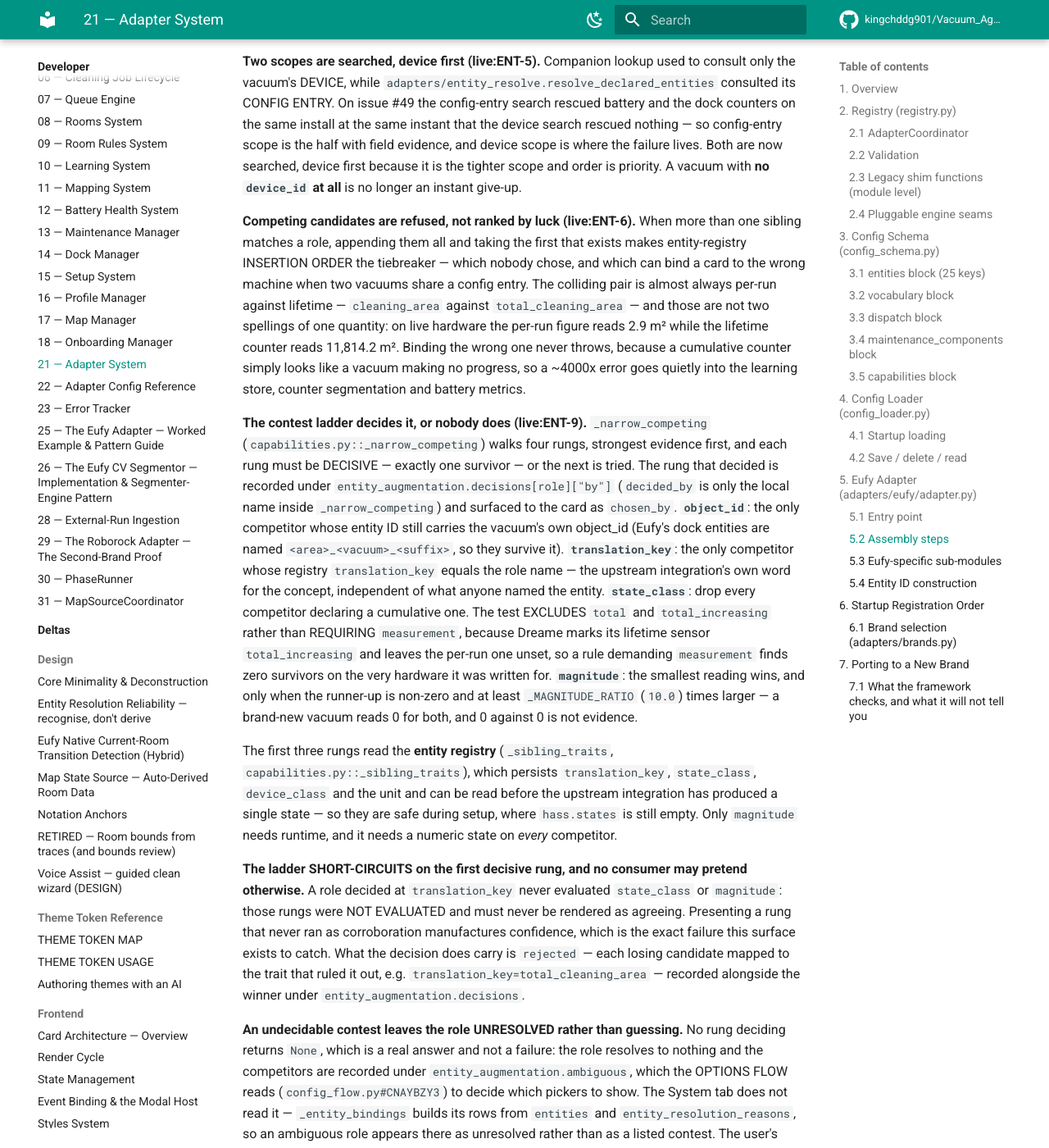
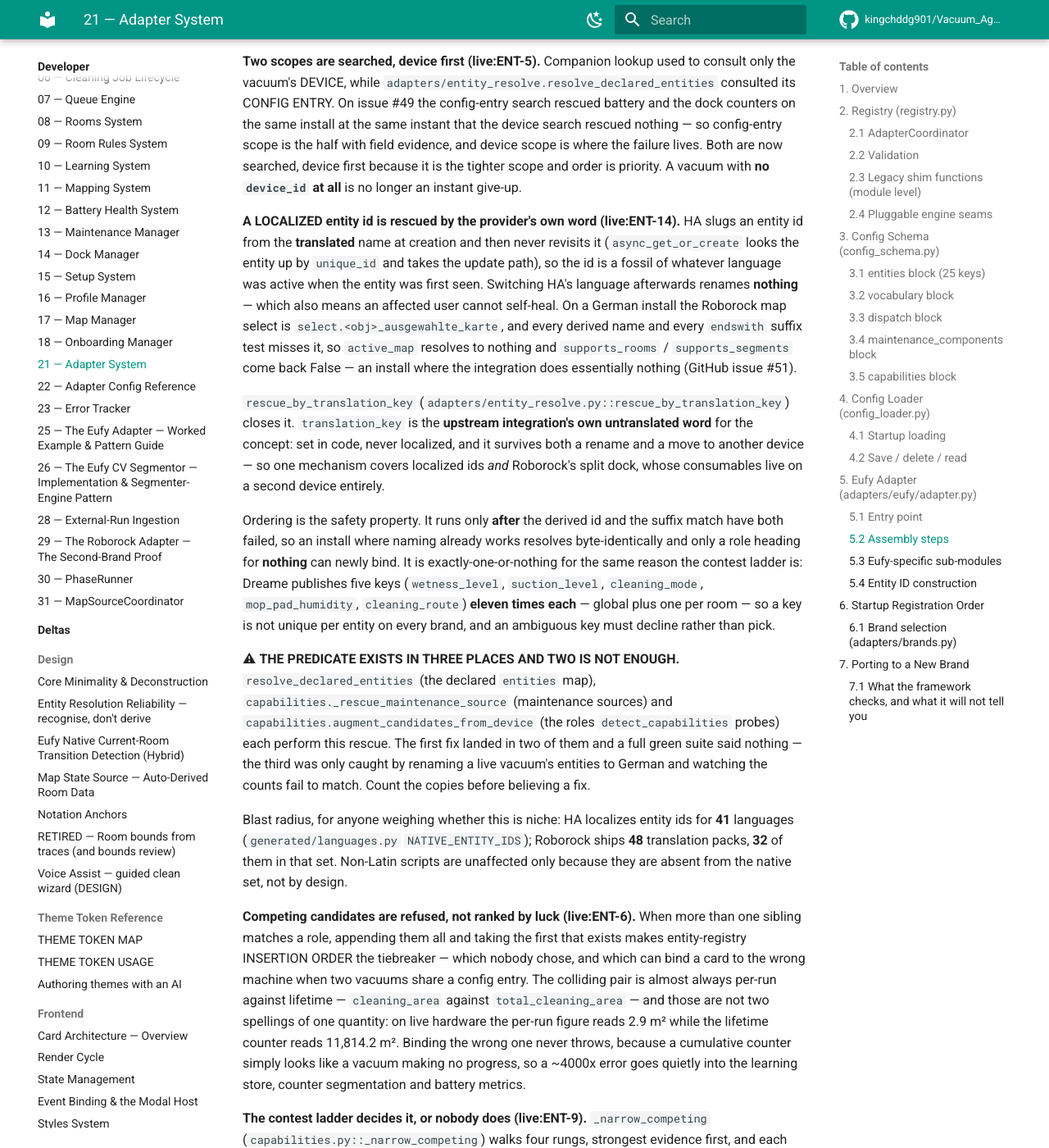
Before and after one commit to kingchddg901/Vacuum_Agent, an MkDocs documentation site: the page built from docs/dev/21-adapter-system.md, in a window 1280 px wide and 1400 px high, scrolled down 20337 px. Shown: the whole window at 82% size. Built offline with MkDocs 1.6.1 and Material for MkDocs 9.7.7, drawn with Linux system fonts in a browser that asks for light colours; comment, search, counter and statistics services are not loaded.

Commit message:
docs(adapters): document the localized-entity-id rescue (live:ENT-14)
The fix shipped in ef810519/35ce560f and appeared in ZERO dev docs, while being
the change that decides whether issue #51's install works at all. Documented in
21-adapter-system §5.2 beside the rest of the resolution ladder.

What it records, none of which was written down anywhere:

- HA slugs an entity id from the TRANSLATED name at creation and never revisits
  it, so the id is a fossil of the language active at the time. Switching HA's
  language renames nothing — an affected user cannot self-heal.
- translation_key is the provider's own untranslated word, so ONE mechanism
  covers localized ids and Roborock's split dock (consumables on a second
  device).
- Ordering is the safety property: it runs only after the derived id and the
  suffix both miss, so a working install resolves byte-identically and only a
  role heading for nothing can newly bind.
- Exactly-one-or-nothing, because Dreame publishes five keys ELEVEN times each
  (global + per room) — a translation_key is not unique per entity on every
  brand.
- ⚠ The predicate lives in THREE places and the first fix landed in two. A full
  green suite said nothing; only renaming a live vacuum's entities to German
  caught the third. "Count the copies before believing a fix" is now in the doc.
- Blast radius: HA localizes ids for 41 languages, Roborock ships 48 packs, 32
  of them in that set.

Also carries the concrete #51 mechanism: on a German install the map select is
`select.<obj>_ausgewahlte_karte`, every derived name and suffix test misses it,
so active_map resolves to nothing and supports_rooms/supports_segments are False
— which is why that install does essentially nothing today.

Gates: citations clean (the new ::rescue_by_translation_key symbol resolves),
generated docs 0 problems, anchors 0 problems, docs index clean, mkdocs --strict
builds. Remaining 3 citation defects are pre-existing and unrelated.

Co-Authored-By: Claude Opus 5 <noreply@anthropic.com>

```diff
--- a/docs/dev/21-adapter-system.md
+++ b/docs/dev/21-adapter-system.md
@@ -398,6 +398,44 @@ Called once per managed vacuum at startup from `async_setup_entry`. Idempotent
 
    **Two scopes are searched, device first (live:ENT-5).** Companion lookup used to consult only the vacuum's DEVICE, while `adapters/entity_resolve.resolve_declared_entities` consulted its CONFIG ENTRY. On issue #49 the config-entry search rescued battery and the dock counters on the same install at the same instant that the device search rescued nothing — so config-entry scope is the half with field evidence, and device scope is where the failure lives. Both are now searched, device first because it is the tighter scope and order is priority. A vacuum with **no `device_id` at all** is no longer an instant give-up.
 
+   **A LOCALIZED entity id is rescued by the provider's own word (live:ENT-14).** HA slugs
+   an entity id from the **translated** name at creation and then never revisits it
+   (`async_get_or_create` looks the entity up by `unique_id` and takes the update path), so
+   the id is a fossil of whatever language was active when the entity was first seen.
+   Switching HA's language afterwards renames **nothing** — which also means an affected
+   user cannot self-heal. On a German install the Roborock map select is
+   `select.<obj>_ausgewahlte_karte`, and every derived name and every `endswith` suffix
+   test misses it, so `active_map` resolves to nothing and `supports_rooms` /
+   `supports_segments` come back False — an install where the integration does essentially
+   nothing (GitHub issue #51).
+
+   `rescue_by_translation_key` (`adapters/entity_resolve.py::rescue_by_translation_key`)
+   closes it. `translation_key` is the **upstream integration's own untranslated word** for
+   the concept: set in code, never localized, and it survives both a rename and a move to
+   another device — so one mechanism covers localized ids *and* Roborock's split dock,
+   whose consumables live on a second device entirely.
+
+   Ordering is the safety property. It runs only **after** the derived id and the suffix
+   match have both failed, so an install where naming already works resolves
+   byte-identically and only a role heading for **nothing** can newly bind. It is
+   exactly-one-or-nothing for the same reason the contest ladder is: Dreame publishes five
+   keys (`wetness_level`, `suction_level`, `cleaning_mode`, `mop_pad_humidity`,
+   `cleaning_route`) **eleven times each** — global plus one per room — so a key is not
+   unique per entity on every brand, and an ambiguous key must decline rather than pick.
+
+   ⚠ **THE PREDICATE EXISTS IN THREE PLACES AND TWO IS NOT ENOUGH.**
+   `resolve_declared_entities` (the declared `entities` map),
+   `capabilities._rescue_maintenance_source` (maintenance sources) and
+   `capabilities.augment_candidates_from_device` (the roles `detect_capabilities` probes)
+   each perform this rescue. The first fix landed in two of them and a full green suite said
+   nothing — the third was only caught by renaming a live vacuum's entities to German and
+   watching the counts fail to match. Count the copies before believing a fix.
+
+   Blast radius, for anyone weighing whether this is niche: HA localizes entity ids for
+   **41** languages (`generated/languages.py` `NATIVE_ENTITY_IDS`); Roborock ships **48**
+   translation packs, **32** of them in that set. Non-Latin scripts are unaffected only
+   because they are absent from the native set, not by design.
+
    **Competing candidates are refused, not ranked by luck (live:ENT-6).** When more than one sibling matches a role, appending them all and taking the first that exists makes entity-registry INSERTION ORDER the tiebreaker — which nobody chose, and which can bind a card to the wrong machine when two vacuums share a config entry. The colliding pair is almost always per-run against lifetime — `cleaning_area` against `total_cleaning_area` — and those are not two spellings of one quantity: on live hardware the per-run figure reads 2.9 m² while the lifetime counter reads 11,814.2 m². Binding the wrong one never throws, because a cumulative counter simply looks like a vacuum making no progress, so a ~4000x error goes quietly into the learning store, counter segmentation and battery metrics.
 
    **The contest ladder decides it, or nobody does (live:ENT-9).** `_narrow_competing` (`capabilities.py::_narrow_competing`) walks four rungs, strongest evidence first, and each rung must be DECISIVE — exactly one survivor — or the next is tried. The rung that decided is recorded under `entity_augmentation.decisions[role]["by"]` (`decided_by` is only the local name inside `_narrow_competing`) and surfaced to the card as `chosen_by`. **`object_id`**: the only competitor whose entity ID still carries the vacuum's own object_id (Eufy's dock entities are named `<area>_<vacuum>_<suffix>`, so they survive it). **`translation_key`**: the only competitor whose registry `translation_key` equals the role name — the upstream integration's own word for the concept, independent of what anyone named the entity. **`state_class`**: drop every competitor declaring a cumulative one. The test EXCLUDES `total` and `total_increasing` rather than REQUIRING `measurement`, because Dreame marks its lifetime sensor `total_increasing` and leaves the per-run one unset, so a rule demanding `measurement` finds zero survivors on the very hardware it was written for. **`magnitude`**: the smallest reading wins, and only when the runner-up is non-zero and at least `_MAGNITUDE_RATIO` (`10.0`) times larger — a brand-new vacuum reads 0 for both, and 0 against 0 is not evidence.
```
